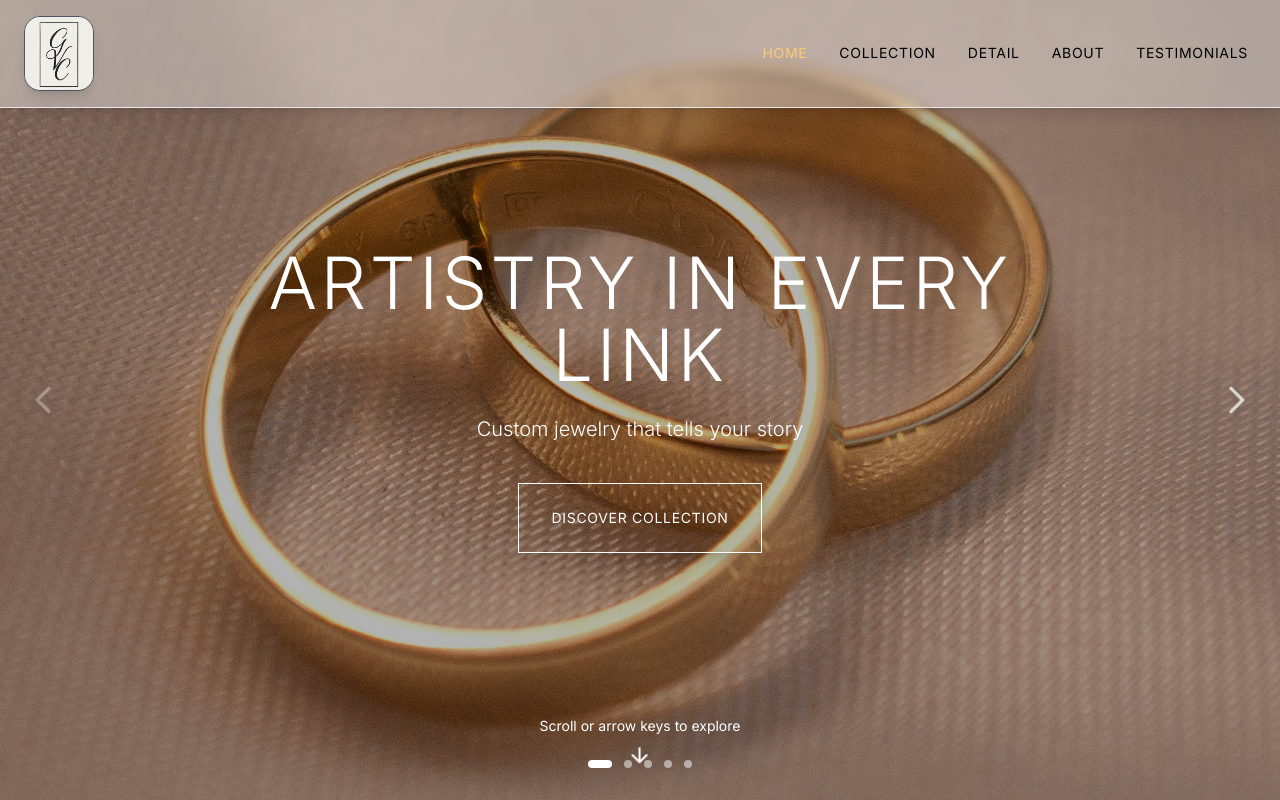
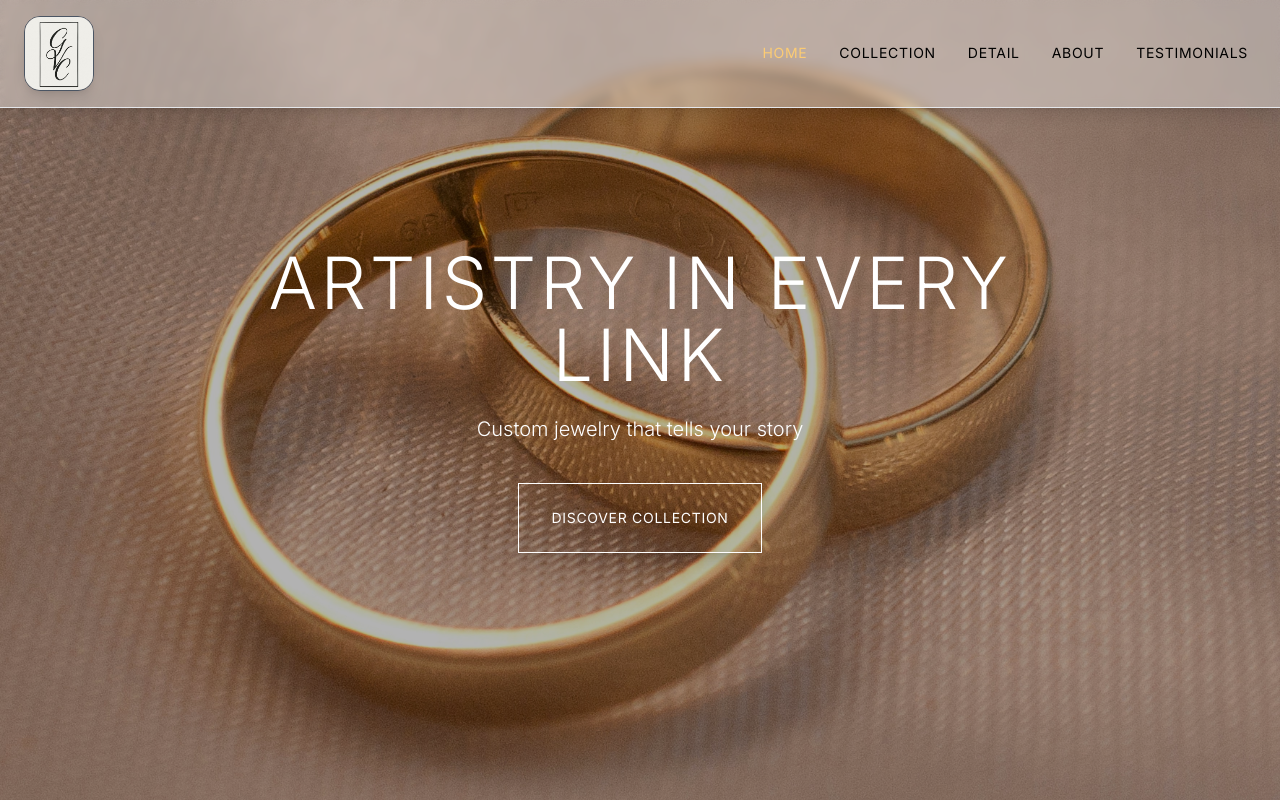
Before and after one commit to nahuegallinoti/jewelry-gc, a Next.js app: page / in a window 1280 px wide. Built offline with nearby package versions, Linux system fonts and the light colour scheme.

Commit message:
Fix styles

```diff
--- a/src/app/components/CollectionSection.tsx
+++ b/src/app/components/CollectionSection.tsx
@@ -59,14 +59,14 @@ export default function CollectionSection({
             className="w-full h-full flex flex-col items-center justify-center"
           >
             <div className="relative z-10 text-center px-4 sm:px-6 max-w-4xl mx-auto mb-4 sm:mb-8">
-                <motion.h2
+              <motion.h2
                 initial={{ opacity: 0, y: 20 }}
                 animate={{ opacity: 1, y: 0 }}
                 transition={{ delay: 0.2, duration: 0.6 }}
                 className="text-2xl sm:text-3xl md:text-5xl font-light tracking-wider mb-2 sm:mb-4 text-white"
-                >
+              >
                 {sections[1].title}
-                </motion.h2>
+              </motion.h2>
               <motion.p
                 initial={{ opacity: 0, y: 20 }}
                 animate={{ opacity: 1, y: 0 }}
@@ -76,6 +76,7 @@ export default function CollectionSection({
                 {sections[1].subtitle}
               </motion.p>
             </div>
+
             {/* Navegación carrusel */}
             <div className="absolute left-2 sm:left-6 top-1/2 transform -translate-y-1/2 z-40">
               <button
@@ -95,19 +96,7 @@ export default function CollectionSection({
                 <ChevronRight className="h-5 w-5 sm:h-6 sm:w-6 text-white sm:text-black" />
               </button>
             </div>
-            {/* Indicadores carrusel */}
-            <div className="absolute bottom-12 sm:bottom-16 left-1/2 transform -translate-x-1/2 z-40 flex space-x-2">
-              {featuredProducts.map((_, i) => (
-                <button
-                  key={i}
-                  onClick={() => setCurrentProductIndex(i)}
-                  className={`w-2 h-2 rounded-full transition-all ${
-                    currentProductIndex === i ? "bg-black w-4" : "bg-gray-300 hover:bg-gray-400"
-                  }`}
-                  aria-label={`Ir al producto ${i + 1}`}
-                />
-              ))}
-            </div>
+
             {/* Contenedor carrusel */}
             <div className="w-full max-w-xs sm:max-w-2xl md:max-w-6xl px-2 sm:px-6 flex items-center justify-center overflow-hidden">
               <motion.div
@@ -150,16 +139,9 @@ export default function CollectionSection({
                 ))}
               </motion.div>
             </div>
-            <motion.p
-              initial={{ opacity: 0 }}
-              animate={{ opacity: 1 }}
-              transition={{ delay: 0.6, duration: 0.6 }}
-              className="absolute bottom-4 sm:bottom-8 text-gray-500 text-xs sm:text-sm font-light"
-            >
-              Swipe o usa las flechas para navegar • Haz clic para ver detalles
-            </motion.p>
           </motion.div>
         )}
+
         {/* Vista Detalle de Producto */}
         {selectedProduct !== null && (() => {
           const product = featuredProducts.find((p) => p.id === selectedProduct)
@@ -181,6 +163,7 @@ export default function CollectionSection({
                 <ArrowLeft className="h-5 w-5" />
                 <span className="text-md uppercase tracking-wider">Volver a la colección</span>
               </button>
+
               <div className="w-full max-w-6xl px-6 grid grid-cols-1 md:grid-cols-2 gap-12 items-center">
                 {/* Imágenes del producto */}
                 <div className="relative">
@@ -206,6 +189,7 @@ export default function CollectionSection({
                       </AnimatePresence>
                     </div>
                   </div>
+
                   {/* Navegación de imágenes */}
                   <div className="flex justify-center mt-4 space-x-2">
                     {product.images.map((_, index) => (
@@ -213,12 +197,13 @@ export default function CollectionSection({
                         key={index}
                         onClick={() => setCurrentProductImageIndex(index)}
                         className={`w-2 h-2 rounded-full transition-all ${
-                          currentProductImageIndex === index ? "bg-black w-4" : "bg-gray-300 hover:bg-gray-400"
+                          currentProductImageIndex === index ? "bg-[#D4AF37] w-4" : "bg-gray-300 hover:bg-gray-400"
                         }`}
                         aria-label={`Ver imagen ${index + 1}`}
                       />
                     ))}
                   </div>
+
                   {/* Flechas de imagen */}
                   <button
                     onClick={prevProductImage}
@@ -235,6 +220,7 @@ export default function CollectionSection({
                     <ChevronRight className="h-5 w-5 text-black" />
                   </button>
                 </div>
+
                 {/* Detalles del producto */}
                 <div className="flex flex-col">
                   <h2 className="text-3xl text-white font-light mb-2">{product.name}</h2>
@@ -255,9 +241,7 @@ export default function CollectionSection({
                     <button className="flex-1 bg-black hover:bg-gray-800 text-white text-sm uppercase tracking-wider py-6">
                       Añadir al carrito
                     </button>
-                    <button
-                      className="flex-1 border-black hover:bg-black text-white text-sm uppercase tracking-wider py-6"
-                    >
+                    <button className="flex-1 border-black hover:bg-black text-white text-sm uppercase tracking-wider py-6">
                       Personalizar
                     </button>
                   </div>
--- a/src/app/components/MainSections.tsx
+++ b/src/app/components/MainSections.tsx
@@ -23,7 +23,14 @@ interface MainSectionsProps {
   isTransitioning: boolean
 }
 
-export default function MainSections({ currentSection, navigateTo, nextSection, prevSection, zoomLevel, isTransitioning }: MainSectionsProps) {
+export default function MainSections({
+  currentSection,
+  navigateTo,
+  nextSection,
+  prevSection,
+  zoomLevel,
+  isTransitioning,
+}: MainSectionsProps) {
   // Productos
   const {
     currentProductIndex,
@@ -78,17 +85,27 @@ export default function MainSections({ currentSection, navigateTo, nextSection,
   // Navegación teclado y scroll
   useEffect(() => {
     const handleKeyDown = (e: KeyboardEvent) => {
-      if (currentSection ==1 && selectedProduct !== null && e.key === "Escape") { setSelectedProduct(null); return }
-      if (currentSection ==1 && selectedProduct === null) {
-        if (e.key === "ArrowRight") { nextProduct(); return }
-        else if (e.key === "ArrowLeft") { prevProduct(); return }
+      if (currentSection === 1 && selectedProduct !== null && e.key === "Escape") {
+        setSelectedProduct(null)
+        return
+      }
+      if (currentSection === 1 && selectedProduct === null) {
+        if (e.key === "ArrowRight") {
+          nextProduct()
+          return
+        }
+        else if (e.key === "ArrowLeft") {
+          prevProduct()
+          return
+        }
       }
       if (e.key === "ArrowRight" || e.key === "ArrowDown") nextSection()
       else if (e.key === "ArrowLeft" || e.key === "ArrowUp") prevSection()
     }
+
     const handleWheel = (e: WheelEvent) => {
-      if (currentSection ==1 && selectedProduct !== null) return
-      if (currentSection ==1 && selectedProduct === null) {
+      if (currentSection === 1 && selectedProduct !== null) return
+      if (currentSection === 1 && selectedProduct === null) {
         if (Math.abs(e.deltaX) > Math.abs(e.deltaY)) {
           e.preventDefault()
           if (e.deltaX > 0) nextProduct()
@@ -101,6 +118,7 @@ export default function MainSections({ currentSection, navigateTo, nextSection,
       if (e.deltaY > 0) nextSection()
       else if (e.deltaY < 0) prevSection()
     }
+
     window.addEventListener("keydown", handleKeyDown)
     window.addEventListener("wheel", handleWheel, { passive: false })
     return () => {
@@ -110,43 +128,11 @@ export default function MainSections({ currentSection, navigateTo, nextSection,
   }, [currentSection, isTransitioning, selectedProduct, currentProductIndex, nextProduct, prevProduct, nextSection, prevSection, setSelectedProduct])
 
   return (
-    <div className="flex-1 w-full relative overflow-hidden pt-16 sm:pt-20">
-      {/* Flechas e indicadores */}
-      {currentSection !=1 && (
-        <>
-          <button
-            onClick={prevSection}
-            className={`hidden sm:flex absolute left-2 sm:left-6 top-1/2 transform -translate-y-1/2 z-40 transition-opacity ${currentSection === 0 ? "opacity-30 cursor-not-allowed" : "opacity-70 hover:opacity-100"}`}
-            disabled={currentSection === 0}
-          >
-            <span className="sr-only">Anterior</span>
-            <svg className="h-8 w-8 sm:h-10 sm:w-10 text-white drop-shadow-lg" fill="none" viewBox="0 0 24 24"><path d="M15 19l-7-7 7-7" stroke="currentColor" strokeWidth="2" strokeLinecap="round" strokeLinejoin="round"/></svg>
-          </button>
-          <button
-            onClick={nextSection}
-            className={`hidden sm:flex absolute right-2 sm:right-6 top-1/2 transform -translate-y-1/2 z-40 transition-opacity ${currentSection === sections.length - 1 ? "opacity-30 cursor-not-allowed" : "opacity-70 hover:opacity-100"}`}
-            disabled={currentSection === sections.length - 1}
-          >
-            <span className="sr-only">Siguiente</span>
-            <svg className="h-8 w-8 sm:h-10 sm:w-10 text-white drop-shadow-lg" fill="none" viewBox="0 0 24 24"><path d="M9 5l7 7-7 7" stroke="currentColor" strokeWidth="2" strokeLinecap="round" strokeLinejoin="round"/></svg>
-          </button>
-        </>
-      )}
-      {currentSection !=1 && (
-        <SectionIndicators currentSection={currentSection} navigateTo={navigateTo} />
-      )}
-      {/* Secciones */}
+    <div className="relative w-full h-full">
       {currentSection === 0 && (
         <HomeSection zoomLevel={zoomLevel} navigateTo={navigateTo} />
       )}
-      {currentSection == 2 && (
-        <DetailSection
-          zoomLevel={zoomLevel}
-          zoomPoint={zoomPoint}
-          handleMouseMove={handleMouseMove}
-        />
-      )}
-      {currentSection ==1 && (
+      {currentSection === 1 && (
         <CollectionSection
           zoomLevel={zoomLevel}
           currentProductIndex={currentProductIndex}
@@ -162,6 +148,13 @@ export default function MainSections({ currentSection, navigateTo, nextSection,
           prevProductImage={prevProductImage}
         />
       )}
+      {currentSection === 2 && (
+        <DetailSection
+          zoomLevel={zoomLevel}
+          zoomPoint={zoomPoint}
+          handleMouseMove={handleMouseMove}
+        />
+      )}
       {currentSection === 3 && (
         <AboutSection zoomLevel={zoomLevel} />
       )}
@@ -175,6 +168,7 @@ export default function MainSections({ currentSection, navigateTo, nextSection,
           zoomLevel={zoomLevel}
         />
       )}
+
       {/* Indicadores de navegación móvil */}
       <div className="fixed bottom-4 left-1/2 transform -translate-x-1/2 z-50 flex flex-col items-center md:hidden">
         <div className="flex space-x-2 mb-2">
```
